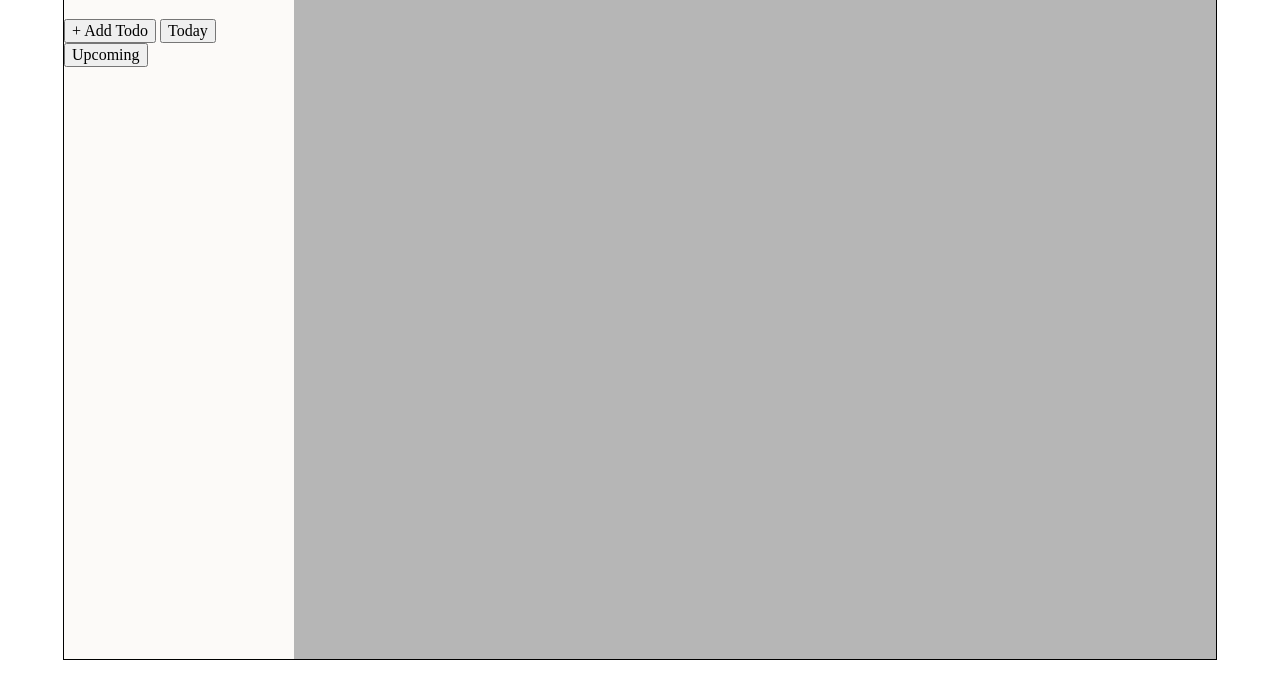
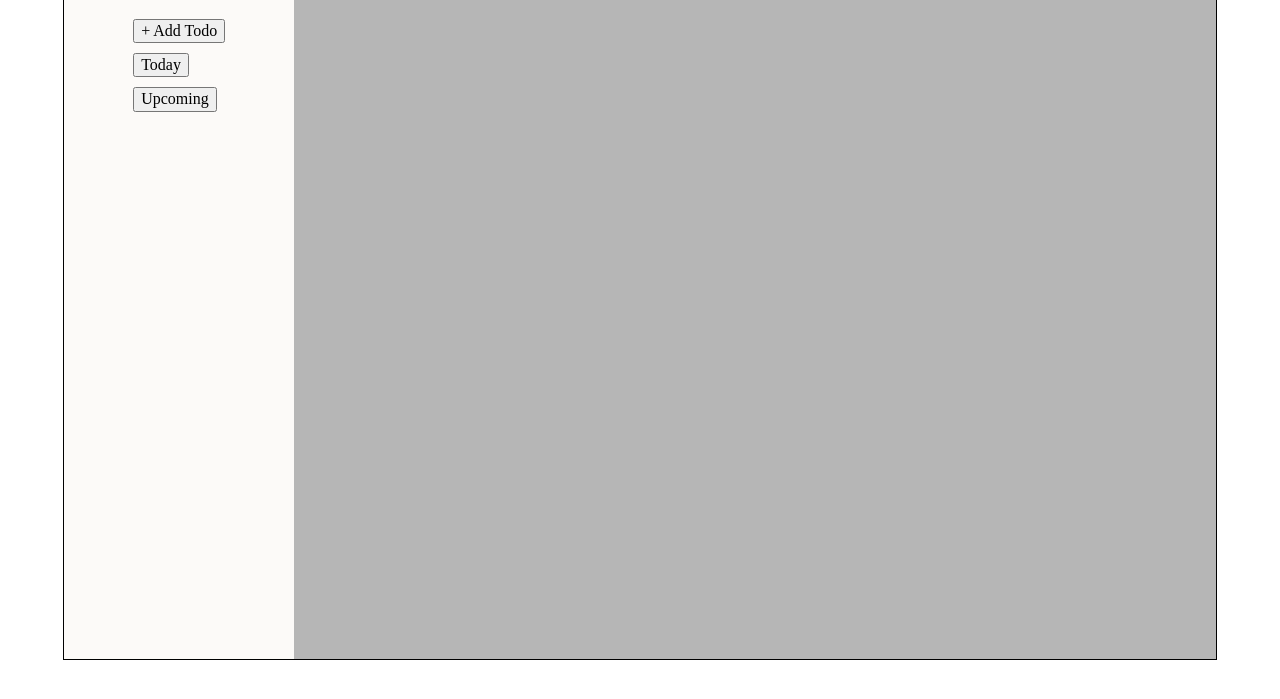
Before and after one commit to iysz18/Todo-List, a website built with webpack: page src/template.html in a window 1280 px wide. Shown: the part 101-800 px from the top of the page. Built offline with nearby package versions, Linux system fonts and the light colour scheme; files whose address does not match are found by name.

Commit message:
refactor(rename): rename sidebar-component-buttons to sidebar-buttons

```diff
--- a/css/sidebar-components.css
+++ b/css/sidebar-components.css
@@ -9,13 +9,10 @@
     font-family: system-ui, -apple-system, BlinkMacSystemFont, 'Segoe UI', Roboto, Oxygen, Ubuntu, Cantarell, 'Open Sans', 'Helvetica Neue', sans-serif;
 }
 
-/* apply margins between each sidebar-component */
-.sidebar-nav-wrapper { margin-left: 10px }
-
-/* align items to flex-start to avoid bad margins and add gap */
-.sidebar-nav-wrapper, .sidebar-nav {
+.sidebar-buttons {
+    width: 100%;
+    align-items: flex-start;
     display: flex;
     flex-direction: column;
-    align-items: flex-start;
     gap: 10px;
 }
```
